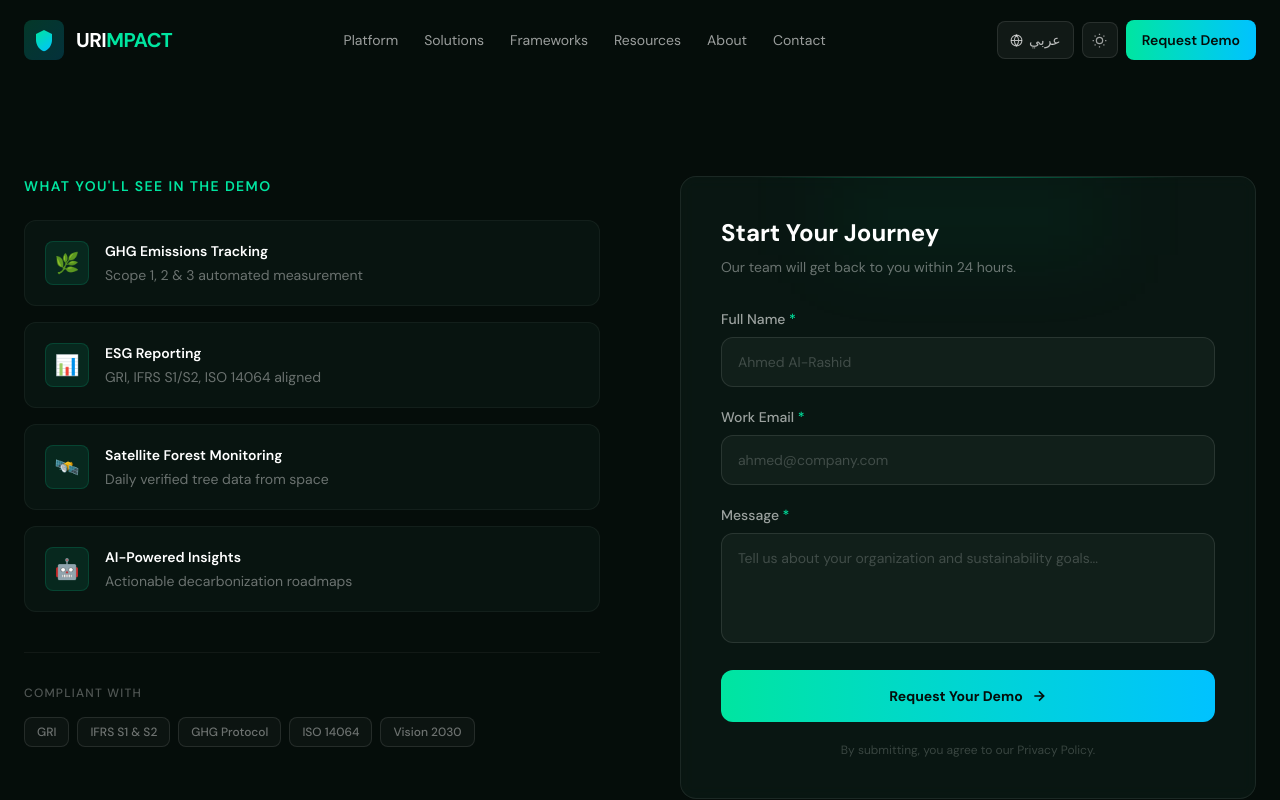
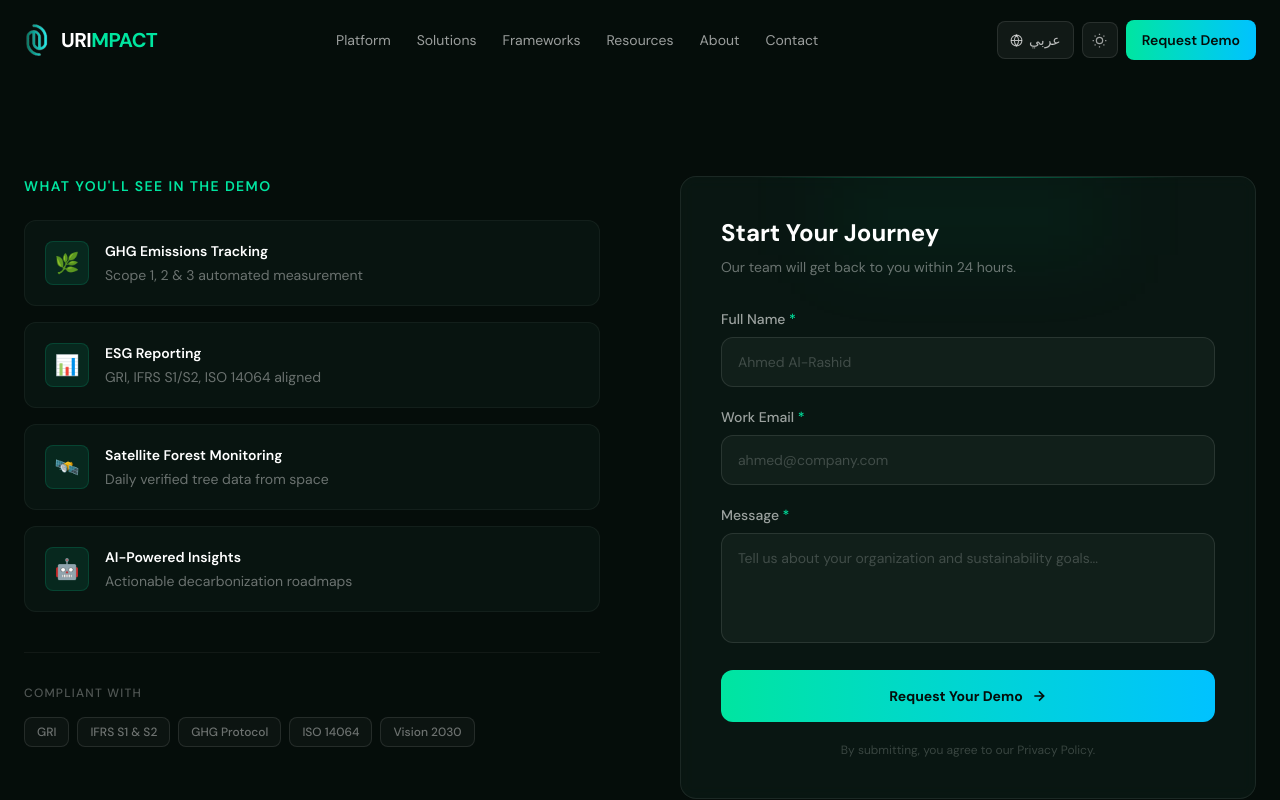
Before and after one commit to hlahijazi2002/urimpact.sa, a Next.js app: page /demo in a window 1280 px wide. Shown: the top 800 px of the page. Built offline with nearby package versions, Linux system fonts and the light colour scheme.

Commit message:
feat: Editing

```diff
--- a/app/globals.css
+++ b/app/globals.css
@@ -185,3 +185,18 @@ body {
 [data-theme="light"] textarea::placeholder {
   color: rgba(0, 80, 50, 0.35) !important;
 }
+
+/* ─── RTL (Arabic) font via html[dir] ─── */
+html[dir="rtl"] body,
+html[dir="rtl"] * {
+  font-family: var(--font-tajawal), sans-serif;
+}
+html[dir="ltr"] body,
+html[dir="ltr"] * {
+  font-family: var(--font-dm-sans), sans-serif;
+}
+
+/* Fix flex direction for RTL — Tailwind flex-row-reverse works with dir=rtl too */
+html[dir="rtl"] .navbar-nav {
+  flex-direction: row-reverse;
+}
--- a/app/layout.tsx
+++ b/app/layout.tsx
@@ -28,7 +28,7 @@ export default function RootLayout({
   children: React.ReactNode;
 }) {
   return (
-    <html suppressHydrationWarning>
+    <html suppressHydrationWarning lang="en" dir="ltr">
       <body
         className={`${dmSans.variable} ${tajawal.variable} font-sans antialiased`}
       >
--- a/components/Navbar.tsx
+++ b/components/Navbar.tsx
@@ -4,6 +4,7 @@ import { motion, AnimatePresence } from "framer-motion";
 import { useLang } from "../context/LangContext";
 import { useTheme } from "../context/ThemeContext";
 import { content } from "../data/content";
+import Image from "next/image";
 
 export default function Navbar() {
   const { lang, setLang, t } = useLang();
@@ -54,29 +55,8 @@ export default function Navbar() {
       >
         {/* Logo — always LTR */}
         <a href="/" className="flex items-center gap-3 group flex-shrink-0">
-          <div className="relative w-10 h-10">
-            <div className="absolute inset-0 bg-gradient-to-br from-[#00E5A0] to-[#00C2FF] rounded-lg opacity-20 group-hover:opacity-40 transition-opacity" />
-            <div className="absolute inset-0 flex items-center justify-center">
-              <svg width="24" height="24" viewBox="0 0 24 24" fill="none">
-                <path
-                  d="M12 2L4 6v6c0 5.25 3.5 10.15 8 11.35C16.5 22.15 20 17.25 20 12V6l-8-4z"
-                  fill="url(#logoGrad)"
-                />
-                <defs>
-                  <linearGradient
-                    id="logoGrad"
-                    x1="4"
-                    y1="2"
-                    x2="20"
-                    y2="23.35"
-                    gradientUnits="userSpaceOnUse"
-                  >
-                    <stop stopColor="#00E5A0" />
-                    <stop offset="1" stopColor="#00C2FF" />
-                  </linearGradient>
-                </defs>
-              </svg>
-            </div>
+          <div className="relative">
+            <Image src="/logo.png" alt={"Logo"} height={25} width={25} />
           </div>
           <span className="text-white font-bold text-xl tracking-tight whitespace-nowrap">
             URI<span className="text-[#00E5A0]">MPACT</span>
@@ -152,7 +132,7 @@ export default function Navbar() {
 
           {/* Demo CTA */}
           <a
-            href="/book-demo"
+            href="/demo"
             className="hidden lg:flex items-center gap-2 px-4 py-2.5 rounded-lg bg-gradient-to-r from-[#00E5A0] to-[#00C2FF] text-[#050D0A] font-semibold text-sm hover:shadow-[0_0_24px_rgba(0,229,160,0.4)] transition-all duration-300 hover:scale-[1.02] whitespace-nowrap flex-shrink-0"
           >
             {t(n.demo)}
@@ -219,7 +199,7 @@ export default function Navbar() {
                 </span>
               </button>
               <a
-                href="/book-demo"
+                href="/demo"
                 className="mt-3 w-full text-center py-3 rounded-lg bg-gradient-to-r from-[#00E5A0] to-[#00C2FF] text-[#050D0A] font-semibold text-sm"
                 onClick={() => setMenuOpen(false)}
               >
--- a/context/LangContext.tsx
+++ b/context/LangContext.tsx
@@ -1,5 +1,5 @@
 "use client";
-import React, { createContext, useContext, useState } from "react";
+import React, { createContext, useContext, useState, useEffect } from "react";
 import type { Lang } from "../data/content";
 
 interface LangContextType {
@@ -15,13 +15,33 @@ const LangContext = createContext<LangContextType>({
 });
 
 export function LangProvider({ children }: { children: React.ReactNode }) {
-  const [lang, setLang] = useState<Lang>("en");
+  const [lang, setLangState] = useState<Lang>("en");
+
+  // Persist language choice
+  useEffect(() => {
+    const saved = localStorage.getItem("urimpact-lang") as Lang | null;
+    if (saved) setLangState(saved);
+  }, []);
+
+  const setLang = (l: Lang) => {
+    setLangState(l);
+    localStorage.setItem("urimpact-lang", l);
+    // Update document dir for proper RTL layout
+    document.documentElement.setAttribute("dir", l === "ar" ? "rtl" : "ltr");
+    document.documentElement.setAttribute("lang", l);
+  };
+
+  useEffect(() => {
+    // Apply dir on initial load
+    document.documentElement.setAttribute("dir", lang === "ar" ? "rtl" : "ltr");
+    document.documentElement.setAttribute("lang", lang);
+  }, [lang]);
+
   const t = (obj: { en: string; ar: string }) => obj[lang];
+
   return (
     <LangContext.Provider value={{ lang, setLang, t }}>
-      <div dir={lang === "ar" ? "rtl" : "ltr"} lang={lang}>
-        {children}
-      </div>
+      {children}
     </LangContext.Provider>
   );
 }
```
